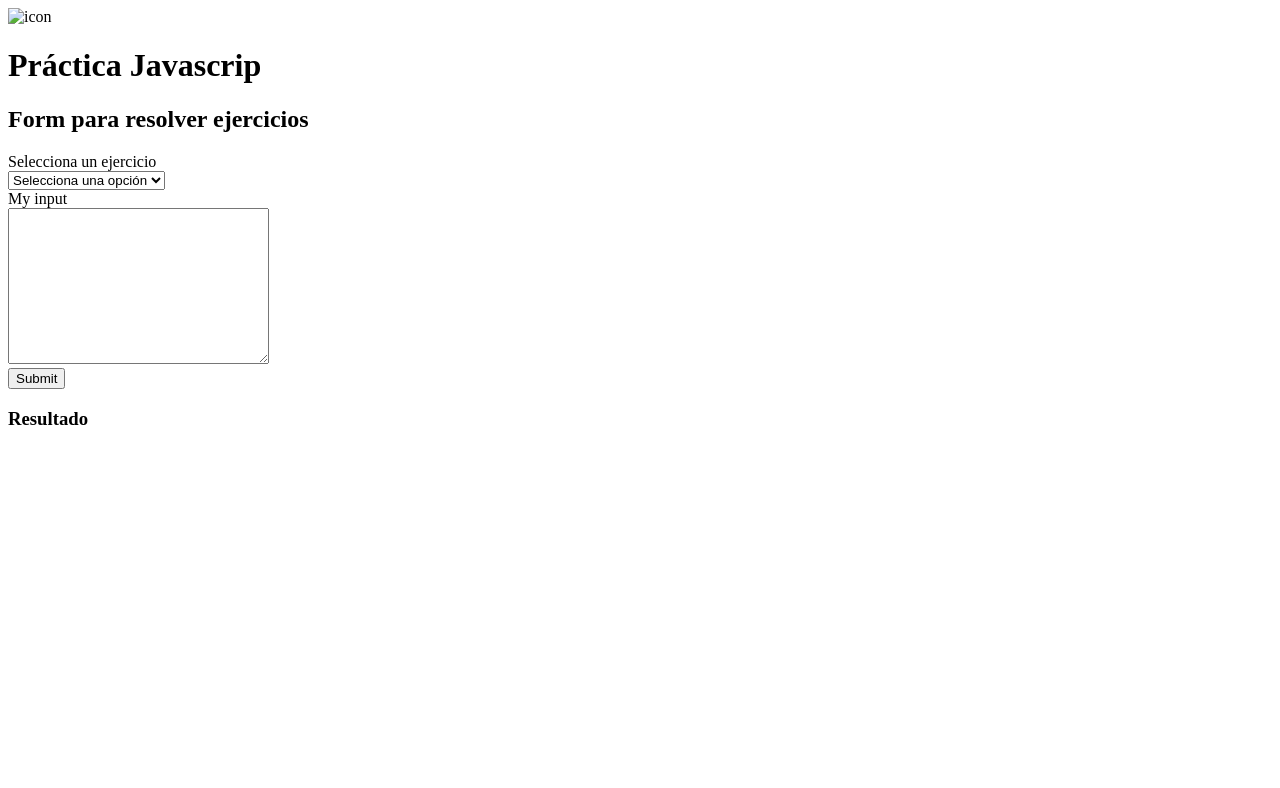
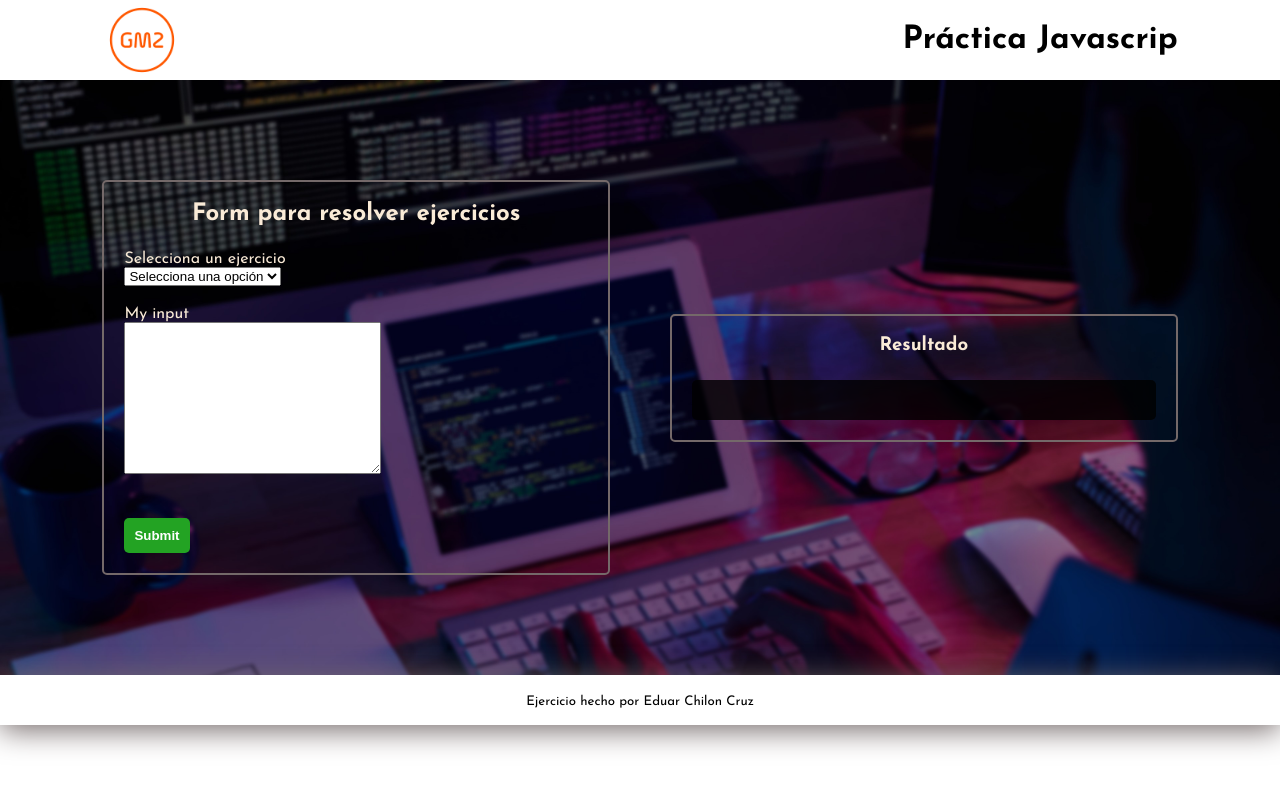
Before and after one commit to eduarchilon/landing-page-gm2, a plain HTML site: page Practica JS/TP -JS/index.html in a window 1280 px wide. Drawn offline with Linux system fonts and the light colour scheme.

Commit message:
feat/ style to app

```diff
--- /dev/null
+++ b/Practica JS/TP -JS/assets/styles/core/global.css
@@ -0,0 +1,24 @@
+/**
+ * ========================================
+ * Global
+ * ========================================
+**/
+
+.container {
+	max-width: 1440px;
+	margin: auto;
+	padding: 0 8vw;
+}
+
+.title{
+	text-align: center;
+	margin-bottom: 25px;
+}
+
+.btn{
+	padding: 10px;
+	font-weight: 700;
+	border-radius: 5px;
+	border: none;
+	width: fit-content;
+}
--- /dev/null
+++ b/Practica JS/TP -JS/assets/styles/core/reboot.css
@@ -0,0 +1,21 @@
+/**
+ * ========================================
+ * Reboot
+ * ========================================
+ */
+
+ *,
+ *::before,
+ *::after {
+     box-sizing: border-box;
+ }
+
+ * {
+     margin: 0;
+     padding: 0;
+     box-sizing: border-box;
+ }
+
+ body{
+     font-family: var(--base-font);
+ }
--- /dev/null
+++ b/Practica JS/TP -JS/assets/styles/core/typography.css
@@ -0,0 +1,5 @@
+/**
+ * ========================================
+ * Typography
+ * ========================================
+**/
--- /dev/null
+++ b/Practica JS/TP -JS/assets/styles/core/variables.css
@@ -0,0 +1,20 @@
+/**
+ * ========================================
+ * Variables
+ * ========================================
+**/
+
+ :root{
+    /*background*/
+    --bg-home: url(../../images/fondo-js.jpg);
+
+    /*color*/
+   --grey-shadow: rgb(116, 105, 105);
+   --green: rgb(35, 163, 35);
+   --white: rgb(255, 255, 255);
+   --red: rgb(231, 45, 45);
+   --blue: rgb(57, 57, 227);
+
+    /*base font*/
+    --base-font: 'Josefin Sans', sans-serif;
+ }
--- /dev/null
+++ b/Practica JS/TP -JS/assets/styles/modules/custom.css
@@ -0,0 +1,121 @@
+/**
+ * ========================================
+ * Custom
+ * ========================================
+**/
+
+.header{
+    box-shadow: 0px 5px 30px var(--grey-shadow);
+}
+
+.header__container{
+    text-align: center;
+    display: flex;
+    justify-content: space-between;
+    align-items: center;
+}
+
+.home{
+    color: antiquewhite;
+    padding: 100px 0;
+    background-image: var(--bg-home);
+    background-size: cover;
+}
+
+.home__container{
+    display: flex;
+    gap: 60px;
+    align-items: center;
+}
+
+.home__section{
+    width: 100%;
+    padding: 20px;
+    border: 2px solid var(--grey-shadow);
+    border-radius: 5px;
+}
+
+.btn-submit{
+    background: var(--green);
+    color: var(--white);
+}
+
+.operations{
+    margin: 10px 0;
+}
+
+.btn-sumar{
+    background: var(--blue);
+    color: var(--white);
+}
+
+.btn-restar{
+    background: var(--red);
+    color: var(--white);
+}
+
+.form{
+    display: flex;
+    gap: 20px;
+    flex-direction: column;
+}
+
+.solution__container{
+        text-align: center;
+        background-color: rgba(0, 0, 0, .8);
+        padding: 20px 0;
+        border-radius: 5px;
+    }
+
+/* FOOTER */
+
+.footer__text{
+    font-weight: normal;
+    text-align: center;
+    display: block;
+    margin: auto;
+}
+
+.footer{
+    padding: 20px;
+    box-shadow: 0px 5px 30px var(--grey-shadow);
+    height: 50px;
+}
+
+/*---MOBILE---*/
+@media (max-width: 767px){
+    /*GLOBAL*/
+    .container{
+        padding: 0 5vw;
+    }
+
+    /*HEADER*/
+    .header__logo{
+        width: 100px;
+    }
+
+    /* HOME */
+    .home{
+        padding: 30px 0;
+    }
+
+    .home__container{
+        flex-direction: column;
+        gap: 20px;
+    }
+
+}
+
+/* DESKTOP*/
+@media (min-width: 768px){
+    /*HEADER*/
+    .header__logo{
+        width: 80px;
+    }
+
+    /*HOME*/
+    .home__section{
+        width: 100%;
+        height: fit-content;
+    }
+}
--- a/Practica JS/TP -JS/assets/styles/style.css
+++ b/Practica JS/TP -JS/assets/styles/style.css
@@ -0,0 +1,14 @@
+/**
+ * ========================================
+ * Styles
+ * ========================================
+ */
+
+/* Core */
+@import 'core/variables.css';
+@import 'core/reboot.css';
+@import 'core/typography.css';
+@import 'core/global.css';
+
+/* Modules */
+@import 'modules/custom.css';
--- a/Practica JS/TP -JS/index.html
+++ b/Practica JS/TP -JS/index.html
@@ -4,17 +4,22 @@
     <meta charset="UTF-8">
     <meta http-equiv="X-UA-Compatible" content="IE=edge">
     <meta name="viewport" content="width=device-width, initial-scale=1.0">
+    <link href="https://fonts.googleapis.com/css2?family=Josefin+Sans:wght@300;400;600;700&display=swap" rel="stylesheet">
     <link rel="stylesheet" href="assets/styles/style.css">
     <title>Practica JavaScript</title>
 </head>
 <body>
     <header class="header">
-        <img src="" alt="icon">
-        <h1>Práctica Javascrip</h1>
+        <div class="header__container container">
+            <img class="header__logo" src="assets/images/gm2-logo.png" alt="icon">
+            <h1 class="header__title">Práctica Javascrip</h1>
+        </div>
     </header>
-    <section class="practice">
-        <h2>Form para resolver ejercicios</h2>
-        <form action="" id="form">
+    <main class="home">
+        <div class="home__container container">
+            <section class="practice home__section">
+                <h2 class="title">Form para resolver ejercicios</h2>
+                <form action="" id="form" class="form">
                     <div>
                         <label for="select">Selecciona un ejercicio</label>
                         <br />
@@ -32,15 +37,22 @@
                         <textarea name="text" id="text" cols="30" rows="10"></textarea>
                     </div>
                     <div class="other-input" id="other-input"></div>
-            <button type="submit" id="submit">Submit</button>
+                    <button type="submit" id="submit" class="btn btn-submit">Submit</button>
                 </form>
             </section>
-    <section class="solution">
-        <h3>Resultado</h3>
+            <section class="solution home__section">
+                <h3 class="title">Resultado</h3>
                 <div class="solution__container" id="solution__container">
 
                 </div>
             </section>
+        </div>
+    </main>
+    <footer class="footer">
+        <div class="footer__container container">
+            <h5 class="footer__text">Ejercicio hecho por Eduar Chilon Cruz</h5>
+        </div>
+    </footer>
     <script src="src/main.js"></script>
 </body>
 </html>
--- a/Practica JS/TP -JS/src/main.js
+++ b/Practica JS/TP -JS/src/main.js
@@ -50,8 +50,8 @@ function createInputNumberAndButton(){
     <br/>
     <input type="number" name="number" id="number">
     <div class="operations">
-        <button type="button" id="btn-sum">Sumar</button>
-        <button type="button" id="btn-rest">Restar</button>
+        <button type="button" id="btn-sum" class="btn btn-sumar">Sumar</button>
+        <button type="button" id="btn-rest" class="btn btn-restar">Restar</button>
     </div>
     `;
     const sum = document.getElementById('btn-sum');
@@ -76,12 +76,16 @@ function adicion(array, number){
         resultadoArray = resultado.toString().split('')
         solution.innerHTML = `
         <h5>Array:</h5>
+        </br>
         <p>[${nuevoArray}]</p>
+        </br>
         </br>
         <h5>Numero:</h5>
         <p>${number}</p>
         </br>
+        </br>
         <h5>Resultado:</h5>
+        </br>
         <p>[${resultadoArray}]</p>
         ` ;
     }else{
@@ -103,12 +107,17 @@ function restar(array, number){
         resultadoArray = resultado.toString().split('')
         solution.innerHTML = `
         <h5>Array:</h5>
+        </br>
         <p>[${nuevoArray}]</p>
         </br>
+        </br>
         <h5>Numero:</h5>
+        </br>
         <p>${number}</p>
         </br>
+        </br>
         <h5>Resultado:</h5>
+        </br>
         <p>[${resultadoArray}]</p>
         ` ;
     }else{
@@ -152,20 +161,19 @@ function hayParOPareja(array){
             }if (pares[i]%2 !==0){
                 parejaSumada.push(pares[i])
                 console.log(parejaSumada)
-            }else if(par.length <= 0){
-                let cero = 0;
-                par.push(cero)
             }
             solution.innerHTML = `
                 <p>Existen numeros pares o que son pareja</p>
-                </b>
+                </br>
+                </br>
                 <h5>Numeros Pares:</h5>
+                </br>
                 <p>${par}</p>
-                </b>
+                </br>
                 <h5>Numeros con pareja:</h5>
+                </br>
                 <p>${parejaSumada}</p>
             `
-            form.reset();
         }
     }
 }
```
Also changed, not shown: Practica JS/TP -JS/assets/images/fondo-js.jpg (added), Practica JS/TP -JS/assets/images/gm2-logo.png (added). Lines whose indentation alone changed are shown as unchanged.
